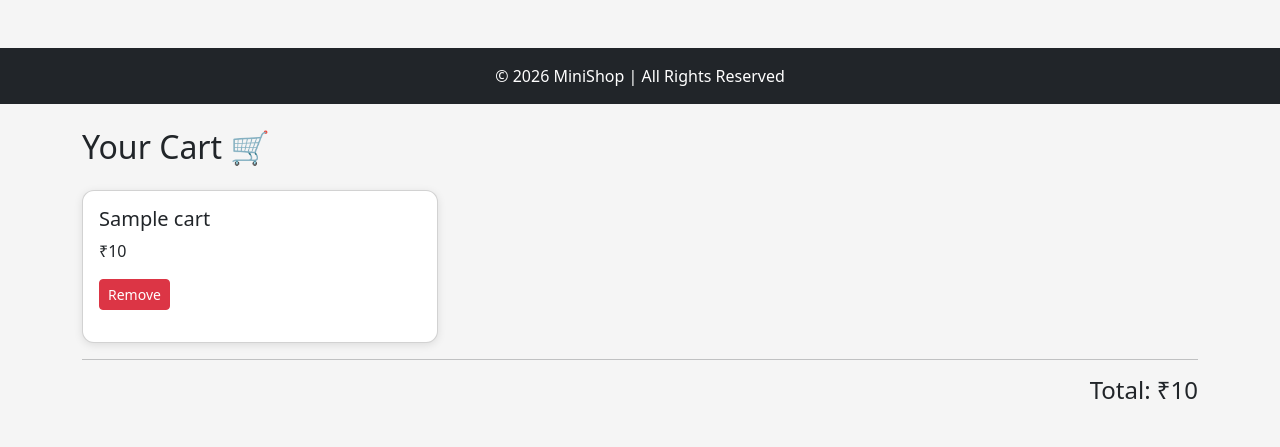
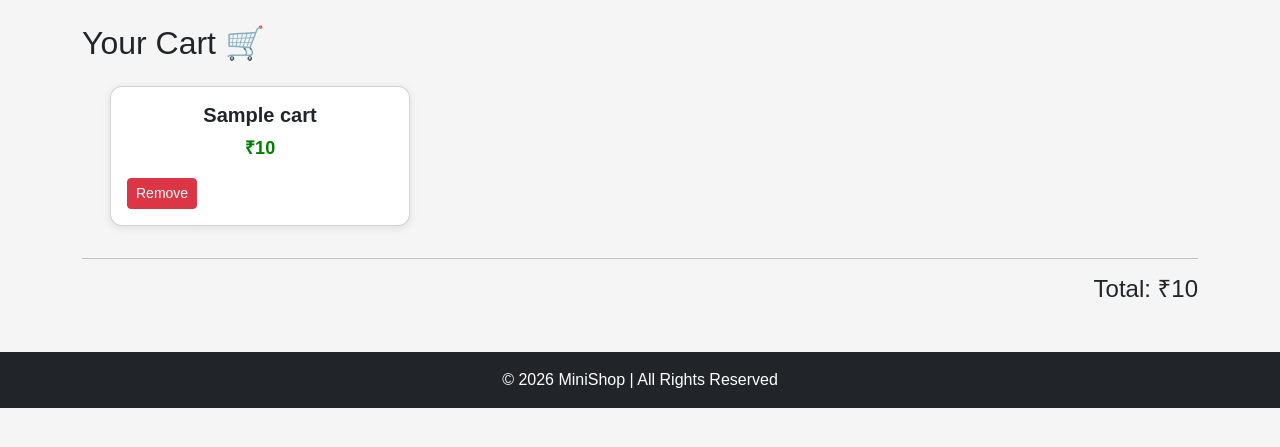
Before and after one commit to vidhyasankari824-ai/mini_ecommerce, a Flask app: page /cart in a window 1280 px wide. Shown: the top 447 px of the page. Run offline with Flask 3, Linux system fonts and the light colour scheme; a database or web service that is not in the repository returns one stand-in record (values such as "Sample title").

Commit message:
fixed footer and layout

```diff
--- a/app.py
+++ b/app.py
@@ -36,8 +36,8 @@ def home():
         {
             "id": 1,
             "name": "Phone",
-            "price": 30000,
-            "image": "https://images.unsplash.com/photo-1598327105666-5b89351aff97?w=800"
+            "price": 12000,
+            "image": "https://images.unsplash.com/photo-1511707171634-5f897ff02aa9?w=800"
         },
         {
             "id": 2,
--- a/static/style.css
+++ b/static/style.css
@@ -1,66 +1,89 @@
-/* ===== Flipkart style enhancements ===== */
+/* ===== General ===== */
 
-/* Smooth body look */
 body {
     background-color: #f5f5f5;
+    font-family: Arial, sans-serif;
 }
 
-/* Navbar better shadow */
+/* ===== Navbar ===== */
+
 .navbar {
     background: linear-gradient(90deg, #ff4da6, #6f42c1);
-    box-shadow: 0px 4px 10px rgba(0,0,0,0.2);
+    box-shadow: 0 4px 10px rgba(0,0,0,0.2);
 }
 
-/* Banner improvement */
+/* ===== Banner ===== */
+
 .banner {
     background: linear-gradient(135deg, #ffe0f0, #e0d4ff);
     border-radius: 15px;
     padding: 40px;
-    box-shadow: 0px 4px 12px rgba(0,0,0,0.1);
+    box-shadow: 0 4px 12px rgba(0,0,0,0.1);
 }
 
-/* Product card upgrade */
+/* ===== Product Cards ===== */
+
 .product-card {
-    height: 100%;
     border-radius: 12px;
-    transition: 0.3s ease-in-out;
-    box-shadow: 0px 2px 8px rgba(0,0,0,0.1);
-    margin-bottom: 20px;
+    transition: all 0.3s ease;
+    box-shadow: 0 2px 8px rgba(0,0,0,0.1);
+    max-width: 300px;
+    margin: auto;
+    overflow: hidden;
 }
 
 .product-card:hover {
-    transform: scale(1.05);
-    box-shadow: 0px 6px 18px rgba(0,0,0,0.2);
+    transform: translateY(-5px);
+    box-shadow: 0 6px 18px rgba(0,0,0,0.2);
 }
 
-/* Product image uniform */
-.product-card img {
-    height: 200px;
-    object-fit: cover;
-}
-/* existing CSS irukkum above */
+/* ===== Product Images ===== */
 
-.product-card img {
+.card-img-top {
     height: 200px;
     width: 100%;
     object-fit: cover;
 }
 
-.banner{
-    background: linear-gradient(135deg,#ff9a9e,#fad0c4);
-    border-radius:15px;
+/* ===== Product Text ===== */
+
+.card-title {
+    font-size: 20px;
+    font-weight: bold;
+    text-align: center;
 }
 
-.product-card{
-    transition:0.3s;
+.card-text {
+    font-size: 18px;
+    font-weight: bold;
+    color: green;
+    text-align: center;
 }
 
-.product-card:hover{
-    transform:translateY(-5px);
+/* ===== Buttons ===== */
+
+.btn-primary {
+    border-radius: 8px;
 }
 
-.card-img-top{
-    height:220px;
-    object-fit:cover;
-    width: 100%;
+/* ===== Categories ===== */
+
+.category-card {
+    padding: 15px;
+    border-radius: 10px;
+    background: white;
+    box-shadow: 0 2px 8px rgba(0,0,0,0.1);
+    transition: 0.3s;
 }
+
+.category-card:hover {
+    transform: translateY(-3px);
+}
+
+/* ===== Footer ===== */
+
+footer {
+    background: #212529;
+    color: white;
+    text-align
+}
--- a/templates/base.html
+++ b/templates/base.html
@@ -10,12 +10,13 @@
     <link rel="stylesheet" href="{{ url_for('static', filename='style.css') }}">
 </head>
 
-<footer class="bg-dark text-white text-center p-3 mt-5">
-  © 2026 MiniShop | All Rights Reserved
-</footer>
 <body>
 
     {% block content %}{% endblock %}
 
+    <footer class="bg-dark text-white text-center p-3 mt-5">
+        © 2026 MiniShop | All Rights Reserved
+    </footer>
+
 </body>
 </html>
```
